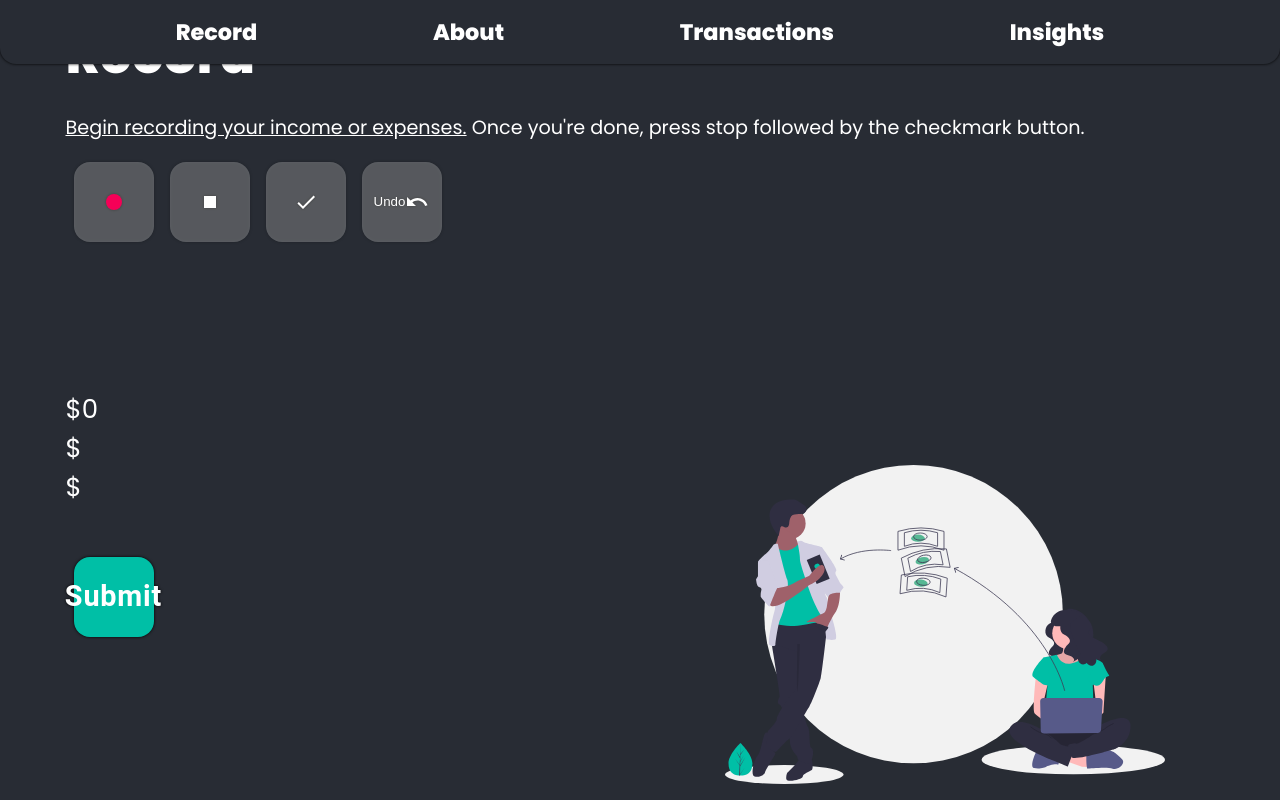
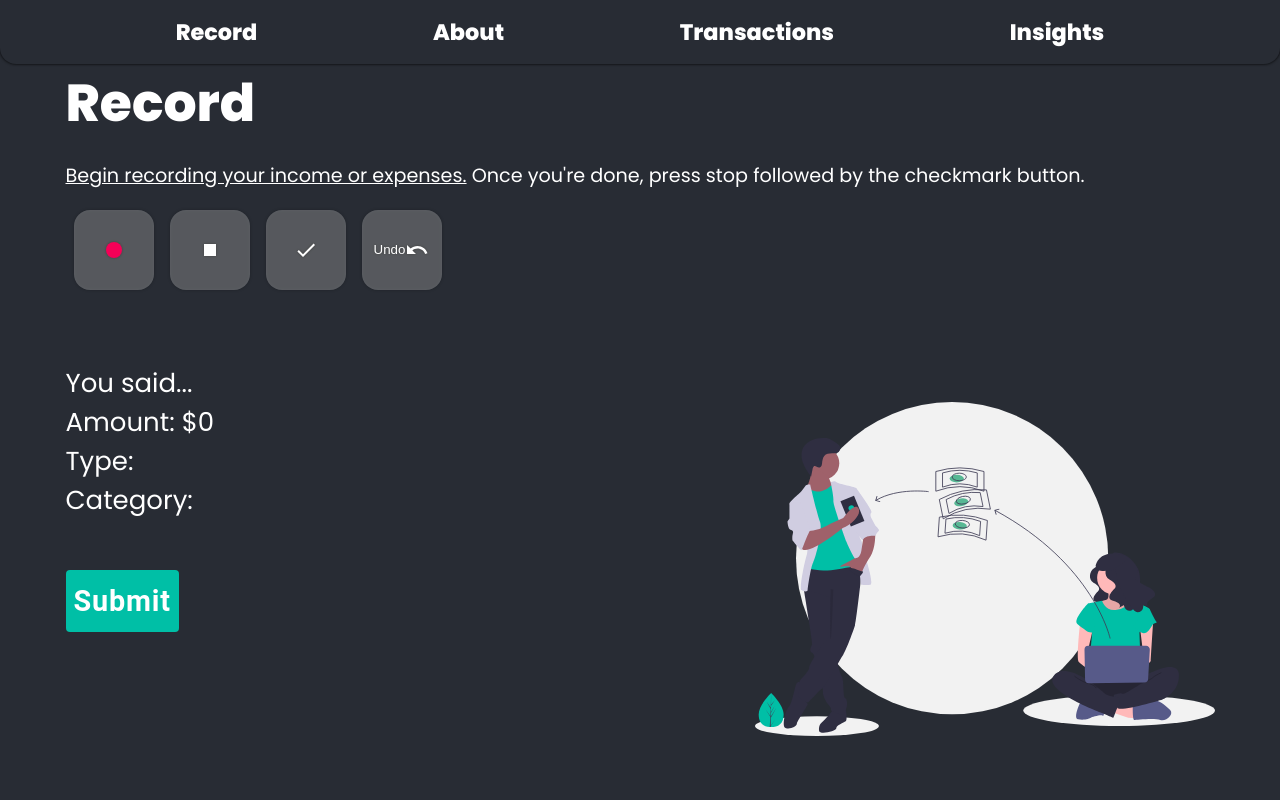
Before and after one commit to when-2-meet-dupe/speech-app, a React (Create React App) app in the folder client/: page /record in a window 1280 px wide. Built offline with nearby package versions, Linux system fonts and the light colour scheme.

Commit message:
refactor: SpeechToText component + styling

```diff
--- a/client/src/App.css
+++ b/client/src/App.css
@@ -132,7 +132,7 @@ table {
 .box1,
 .box2 {
   display: flex;
-  justify-content: center;
+  justify-content: flex-start;
   flex-direction: row;
 }
 
@@ -143,7 +143,7 @@ table {
   width: 5rem;
   height: 5rem;
   margin: 0.5rem;
-  margin-bottom: 3rem;
+  margin-bottom: 1.5rem;
   margin-top: 0rem;
   background: rgba(255, 255, 255, 0.25);
   border: none;
--- a/client/src/STT/SpeechToText.js
+++ b/client/src/STT/SpeechToText.js
@@ -112,7 +112,7 @@ function SpeechToText() {
         <p>
           <Tooltip
             title="For example, you can say '$100 income business'."
-            placement="top-start"
+            placement="left"
           >
             <a>Begin recording your income or expenses.</a>
           </Tooltip>{" "}
@@ -123,7 +123,7 @@ function SpeechToText() {
   };
 
   const renderRecordBox = () => (
-    <div className="box">
+    <div className="box2">
       <button onClick={() => setIsListening((isListening) => true)}>
         <FiberManualRecordIcon fontSize="medium" color="secondary" />
       </button>
@@ -142,14 +142,15 @@ function SpeechToText() {
 
   const renderForm = () => (
     <form>
+      You said...
       <div>
         {savedNotes.map((n) => (
           <p key={n}>{n}</p>
         ))}
       </div>
-      <div className="curr-amount">${amount}</div>
-      <div className="curr-type">${type}</div>
-      <div className="curr-cat">${category}</div>
+      <div className="curr-amount">Amount: ${amount}</div>
+      <div className="curr-type">Type: {type}</div>
+      <div className="curr-cat">Category: {category}</div>
       <div className="submitButton">
         <PrimaryButton value="Submit" onClick={handleSubmit}>
           Submit
@@ -167,50 +168,11 @@ function SpeechToText() {
 
   return (
     <div className="container">
-      <div className="box2">
-        {/* <button onClick={() => setIsListening((isListening) => true)}>
-          Start <FiberManualRecordIcon fontSize="medium" color="secondary" />
-        </button>
-        <button onClick={() => setIsListening((isListening) => false)}>
-          Stop <StopIcon />
-        </button>
-        <button onClick={handleSaveNote} disabled={!note}>
-          Done <CheckIcon />
-        </button>
-        <button onClick={handleUndo}>
-          Undo <UndoIcon />
-        </button>
-        <h1>Record</h1>
-        <h6>Begin recording </h6> */}
-        {/* {renderRecordBox()} */}
-        {/* <div className="box">
-          {savedNotes.map((n) => (
-            <p key={n}>{n}</p>
-          ))}
-        </div>
-        <div className="recordingNotes">{note}</div>
-        <form className="stt-form">
-          <div className="curr-amount">${amount}</div>
-          <div className="curr-type">${type}</div>
-          <div className="curr-cat">${category}</div>
-          <div>
-            <div className="submitRecordingHolder">
-              <button // Input for the submit button
-                type="submit"
-                value="Submit"
-                onClick={handleSubmit}
-              >
-                Submit
-              </button>
-            </div>
-          </div>
-        </form> */}
-        <div className="flex-left">
-          {renderHeader()}
-          {renderRecordBox()}
-          {renderForm()}
-          <img alt="transfer money" className="icon" src={speechToText} />
-        </div>
+      <div className="flex-left">
+        {renderHeader()}
+        {renderRecordBox()}
+        {renderForm()}
+        <img alt="transfer money" className="icon" src={speechToText} />
       </div>
     </div>
   );
--- a/client/src/css/SpeechToText.css
+++ b/client/src/css/SpeechToText.css
@@ -34,7 +34,7 @@ p {
 }
 
 form {
-    margin-top: 100px;
+    margin-top: 50px;
 }
 
 .submitButton {
```
